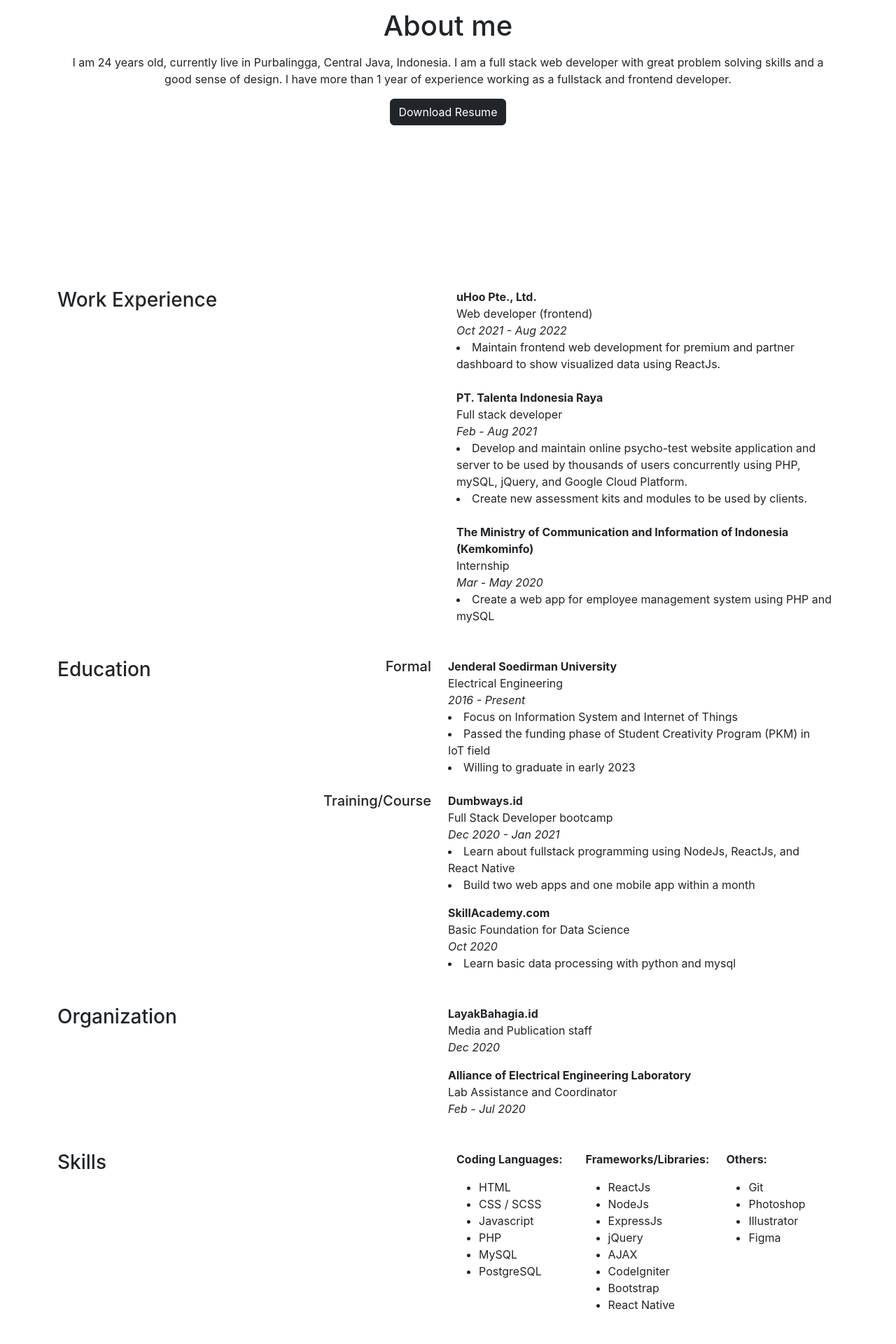
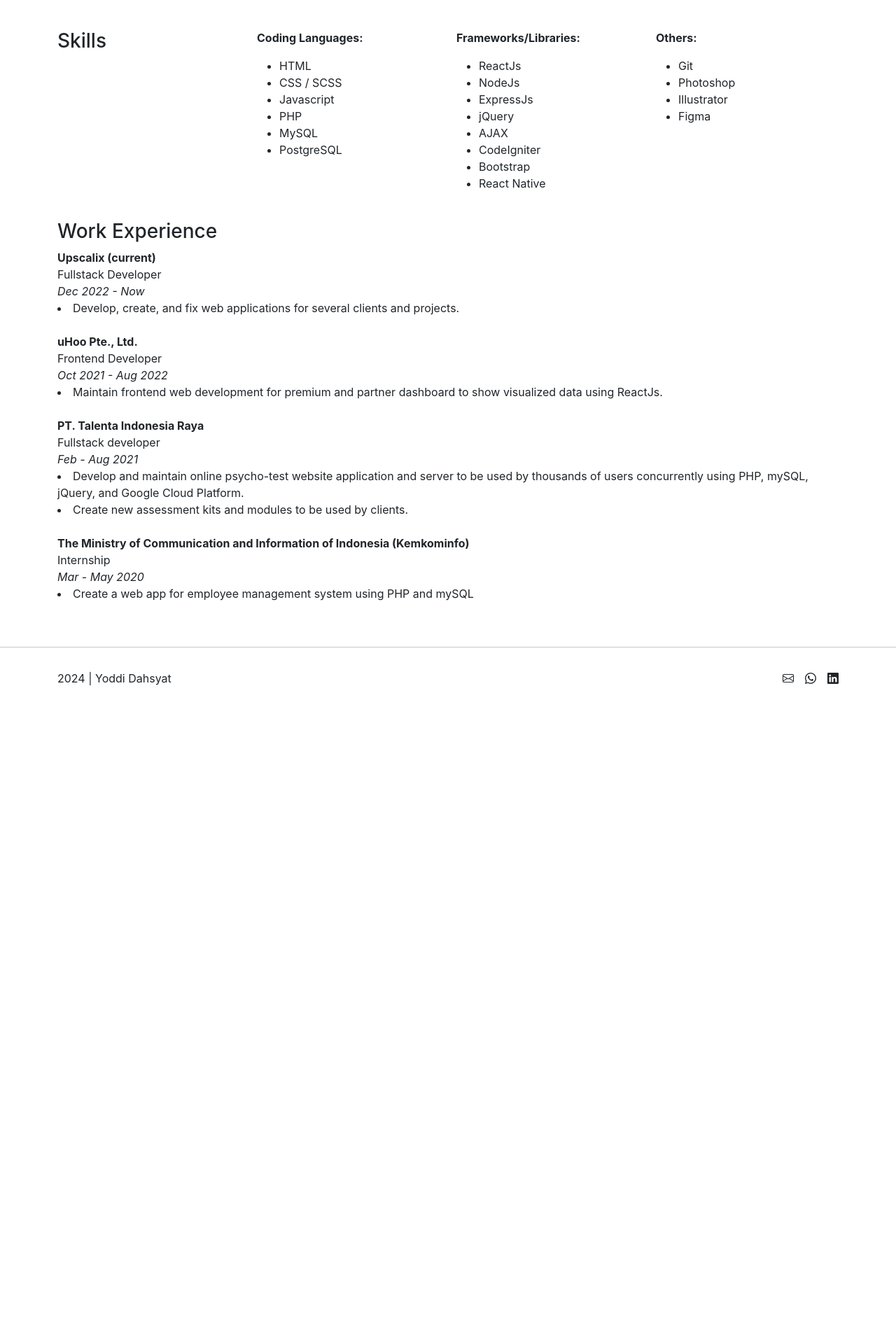
Before and after one commit to yoddidahsyat/portfolio-old, a React (Create React App) app: page /about in a window 1280 px wide. Shown: the part 460-2380 px from the top of the page at 70% size. After the commit the page ends 1473 px from the top, so only its background shows below. Built offline with nearby package versions, Linux system fonts and the light colour scheme.

Commit message:
update data work experience upscalix

```diff
--- a/package.json
+++ b/package.json
@@ -38,5 +38,8 @@
       "last 1 firefox version",
       "last 1 safari version"
     ]
+  },
+  "devDependencies": {
+    "prettier": "^3.3.3"
   }
 }
--- a/src/components/Footer.jsx
+++ b/src/components/Footer.jsx
@@ -1,23 +1,44 @@
-import React from 'react'
+import React from "react";
 
 const Footer = () => {
   return (
     <footer>
       <hr />
       <div className='container'>
-                <div className="row py-3">
-                    <div className="col">
-                        <p>2022 | Yoddi Dahsyat</p>
+        <div className='row py-3'>
+          <div className='col'>
+            <p>2024 | Yoddi Dahsyat</p>
           </div>
-                    <div className="col-auto">
-                        <a target='_blank' rel="noreferrer" className='me-3 align-items-start' href='mailto:yoddi.dahsyat@gmail.com'><i className="bi bi-envelope link-dark" ></i></a>
-                        <a target='_blank' rel="noreferrer" className='me-3' href='https://wa.me/6285157667536'><i className="bi bi-whatsapp link-dark"></i></a>
-                        <a target='_blank' rel="noreferrer" className='' href='https://linkedin.com/in/yoddidahsyat'><i className="bi bi-linkedin link-dark"></i></a>
+          <div className='col-auto'>
+            <a
+              target='_blank'
+              rel='noreferrer'
+              className='me-3 align-items-start'
+              href='mailto:yoddi.dahsyat@gmail.com'
+            >
+              <i className='bi bi-envelope link-dark'></i>
+            </a>
+            <a
+              target='_blank'
+              rel='noreferrer'
+              className='me-3'
+              href='https://wa.me/6285157667536'
+            >
+              <i className='bi bi-whatsapp link-dark'></i>
+            </a>
+            <a
+              target='_blank'
+              rel='noreferrer'
+              className=''
+              href='https://linkedin.com/in/yoddidahsyat'
+            >
+              <i className='bi bi-linkedin link-dark'></i>
+            </a>
           </div>
         </div>
       </div>
     </footer>
-    )
-}
+  );
+};
 
-export default Footer
+export default Footer;
--- a/src/data/projects.jsx
+++ b/src/data/projects.jsx
@@ -26,17 +26,17 @@ const projects = [
             </ul>
         </div>
     },
-    {
-        id: 2,
-        title: "To Do List",
-        images: ["/images/todolist-home1.png","/images/todolist-home2.png", "/images/todolist-detail.png", "/images/todolist-add.png"],
-        stack: ["ReactJs", "Bootstrap"],
-        repository: "https://github.com/yoddidahsyat/to-do-list",
-        link: "https://yoddi-todolist-devcode.netlify.app/",
-        description: <div>
-            <p>This is a simple frontend project case from gethired.id. The backend APIs and the UI designs are already given by the gethired team. In this app user can manage activity groups, add, delete, edit, and check their to-do list.</p>
-        </div>
-    }
+    // {
+    //     id: 2,
+    //     title: "To Do List",
+    //     images: ["/images/todolist-home1.png","/images/todolist-home2.png", "/images/todolist-detail.png", "/images/todolist-add.png"],
+    //     stack: ["ReactJs", "Bootstrap"],
+    //     repository: "https://github.com/yoddidahsyat/to-do-list",
+    //     link: "https://yoddi-todolist-devcode.netlify.app/",
+    //     description: <div>
+    //         <p>This is a simple frontend project case from gethired.id. The backend APIs and the UI designs are already given by the gethired team. In this app user can manage activity groups, add, delete, edit, and check their to-do list.</p>
+    //     </div>
+    // }
 ]
 
 export default projects
--- a/src/pages/About.jsx
+++ b/src/pages/About.jsx
@@ -1,46 +1,121 @@
-import React from 'react'
-import { Button, Image } from 'react-bootstrap'
-import profile from '../assets/images/profile-sm.jpg'
+import React from "react";
+import { Button, Image } from "react-bootstrap";
+import profile from "../assets/images/profile-sm.jpg";
 // import Footer from '../components/Footer'
 
 const About = () => {
   return (
-        <div className='container mt-5'>
-            <div className="row vh-100 align-items-center">
+    <div className='container mt-5 py-5'>
+      <div className='row align-items-center mb-4'>
         <div className='col text-center'>
-                <Image src={profile} alt='profile' width='200' height='200' roundedCircle style={{objectFit: 'cover'}} />
+          <Image
+            src={profile}
+            alt='profile'
+            width='200'
+            height='200'
+            roundedCircle
+            style={{ objectFit: "cover" }}
+          />
           <h1 className='my-3'>About me</h1>
-                <p>I am 24 years old, currently live in Purbalingga, Central Java, Indonesia. I am a full stack web developer with great problem solving skills and a good sense of design. I have more than 1 year of experience working as a fullstack and frontend developer.</p>
-                <Button variant='dark' href='/CV%20-%20Mohammad%20Yoddi%20Dahsyat.pdf' target='_blank' >Download Resume</Button>
+          <p>I am a Full stack Developer based in Semarang, Indonesia.</p>
+          <Button
+            variant='dark'
+            href='/CV%20-%20Mohammad%20Yoddi%20Dahsyat.pdf'
+            target='_blank'
+          >
+            Download Resume
+          </Button>
         </div>
       </div>
-            <div className="row py-4">
-                <div className="col-md">
+      <div className='row py-4'>
+        <div className='col-md'>
+          <h3>Skills</h3>
+        </div>
+        <div className='col'>
+          <p className='fw-bold'>Coding Languages:</p>
+          <ul>
+            <li>HTML</li>
+            <li>CSS / SCSS</li>
+            <li>Javascript</li>
+            <li>PHP</li>
+            <li>MySQL</li>
+            <li>PostgreSQL</li>
+          </ul>
+        </div>
+        <div className='col-md'>
+          <p className='fw-bold'>Frameworks/Libraries:</p>
+          <ul>
+            <li>ReactJs</li>
+            <li>NodeJs</li>
+            <li>ExpressJs</li>
+            <li>jQuery</li>
+            <li>AJAX</li>
+            <li>CodeIgniter</li>
+            <li>Bootstrap</li>
+            <li>React Native</li>
+          </ul>
+        </div>
+        <div className='col'>
+          <p className='fw-bold'>Others:</p>
+          <ul>
+            <li>Git</li>
+            <li>Photoshop</li>
+            <li>Illustrator</li>
+            <li>Figma</li>
+          </ul>
+        </div>
+      </div>
+      <div className='row'>
+        <div className='col-md'>
           <h3>Work Experience</h3>
         </div>
-                <div className="col">
-                <div className="row">
+        <div className='d-grid gap-4'>
+          <div className='g-col-12'>
+            <div className='fw-bold'>Upscalix (current)</div>
+            <div>Fullstack Developer</div>
+            <div className='fst-italic'>Dec 2022 - Now</div>
+            <li>
+              Develop, create, and fix web applications for several clients and
+              projects.
+            </li>
+          </div>
+          <div className='g-col-12'>
             <div className='fw-bold'>uHoo Pte., Ltd.</div>
-                    <div>Web developer (frontend)</div>
+            <div>Frontend Developer</div>
             <div className='fst-italic'>Oct 2021 - Aug 2022</div>
-                    <li>Maintain frontend web development for premium and partner dashboard to show visualized data using ReactJs.</li>
+            <li>
+              Maintain frontend web development for premium and partner
+              dashboard to show visualized data using ReactJs.
+            </li>
           </div>
-                <div className="row mt-4">
+          <div className='g-col-12'>
             <div className='fw-bold'>PT. Talenta Indonesia Raya</div>
-                    <div>Full stack developer</div>
+            <div>Fullstack developer</div>
             <div className='fst-italic'>Feb - Aug 2021</div>
-                    <li>Develop and maintain online psycho-test website application and server to be used by thousands of users concurrently using PHP, mySQL, jQuery, and Google Cloud Platform.</li>
-                    <li>Create new assessment kits and modules to be used by clients.</li>
+            <li>
+              Develop and maintain online psycho-test website application and
+              server to be used by thousands of users concurrently using PHP,
+              mySQL, jQuery, and Google Cloud Platform.
+            </li>
+            <li>
+              Create new assessment kits and modules to be used by clients.
+            </li>
           </div>
-                <div className="row mt-4">
-                    <div className='fw-bold'>The Ministry of Communication and Information of Indonesia (Kemkominfo)</div>
+          <div className='g-col-12'>
+            <div className='fw-bold'>
+              The Ministry of Communication and Information of Indonesia
+              (Kemkominfo)
+            </div>
             <div>Internship</div>
             <div className='fst-italic'>Mar - May 2020</div>
-                    <li>Create a web app for employee management system using PHP and mySQL</li>
+            <li>
+              Create a web app for employee management system using PHP and
+              mySQL
+            </li>
           </div>
         </div>
       </div>
-            <div className="row py-4">
+      {/* <div className="row py-4">
                 <div className="row">
                 <div className="col-md-2">
                     <h3>Education</h3>
@@ -97,47 +172,9 @@ const About = () => {
                     </div>
                 </div>
                 </div>
+            </div> */}
     </div>
-            <div className="row py-4">
-                <div className="col-md-6">
-                <h3>Skills</h3>
-                </div>
-                <div className="col">
-                <p className='fw-bold'>Coding Languages:</p>
-                <ul>
-                    <li>HTML</li>
-                    <li>CSS / SCSS</li>
-                    <li>Javascript</li>
-                    <li>PHP</li>
-                    <li>MySQL</li>
-                    <li>PostgreSQL</li>
-                </ul>
-                </div>
-                <div className="col">
-                <p className='fw-bold'>Frameworks/Libraries:</p>
-                <ul>
-                    <li>ReactJs</li>
-                    <li>NodeJs</li>
-                    <li>ExpressJs</li>
-                    <li>jQuery</li>
-                    <li>AJAX</li>
-                    <li>CodeIgniter</li>
-                    <li>Bootstrap</li>
-                    <li>React Native</li>
-                </ul>
-                </div>
-                <div className="col">
-                <p className='fw-bold'>Others:</p>
-                <ul>
-                    <li>Git</li>
-                    <li>Photoshop</li>
-                    <li>Illustrator</li>
-                    <li>Figma</li>
-                </ul>
-                </div>
-            </div>
-        </div>
-    )
-}
+  );
+};
 
-export default About
+export default About;
--- a/src/pages/Home.jsx
+++ b/src/pages/Home.jsx
@@ -1,29 +1,42 @@
-import React from 'react'
-import { Link } from 'react-router-dom'
-import profile from '../assets/images/profile-lg.JPG'
+import React from "react";
+import { Link } from "react-router-dom";
+import profile from "../assets/images/profile-lg.JPG";
 
 const Home = () => {
   return (
     <div className='container'>
-      <div className="row vh-100 align-items-center justify-content-center">
-        <div className="row align-items-center justify-content-center">
+      <div className='row vh-100 align-items-center justify-content-center'>
+        <div className='row align-items-center justify-content-center'>
           <div className='col-md-5 text-md-end mb-3'>
-            <img src={profile} alt='yoddi dahsyat' className='img-fluid w-50' />
+            <img
+              src={profile}
+              alt='yoddi dahsyat'
+              width={250}
+              height={250}
+              className='rounded-circle'
+              style={{ objectFit: "cover", objectPosition: "0% 40%" }}
+            />
           </div>
           <div className='col-md-5'>
             <h1>Hi!</h1>
             <h3>I'm Mohammad Yoddi Dahsyat,</h3>
             <h5>a Full Stack Developer.</h5>
-            <div className="mt-3">
-              <Link className='link-secondary me-3' to='/about'>About</Link>
-              <Link className='link-secondary me-3' to='/projects'>Projects</Link>
-              <Link className='link-secondary me-3' to='/contact'>Contact</Link>
+            <div className='mt-3'>
+              <Link className='link-secondary me-3' to='/about'>
+                About
+              </Link>
+              <Link className='link-secondary me-3' to='/projects'>
+                Projects
+              </Link>
+              <Link className='link-secondary me-3' to='/contact'>
+                Contact
+              </Link>
             </div>
           </div>
         </div>
       </div>
     </div>
-  )
-}
+  );
+};
 
-export default Home
+export default Home;
```
Also changed, not shown: 2 other files (tests, documents, lock files or other folders). Lines whose indentation alone changed are shown as unchanged.
